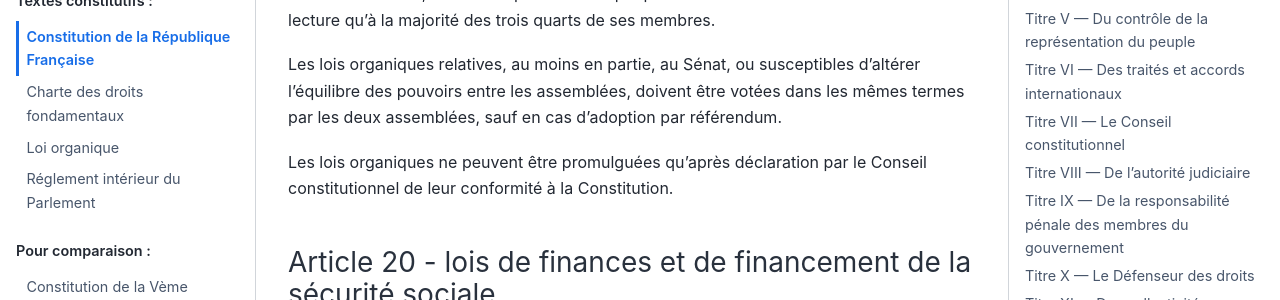
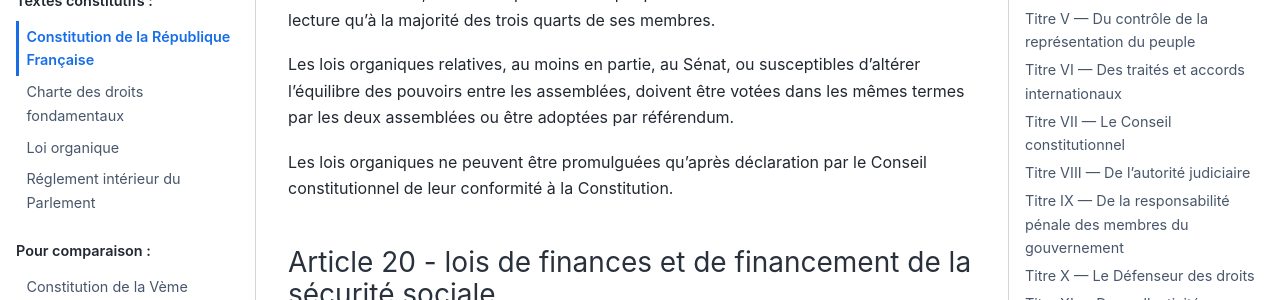
Before and after one commit to Gouvernathor/senna, a Sphinx documentation site: the page built from source/constitution.rst, in a window 1280 px wide and 900 px high, scrolled down 6049 px. Shown: the part 206-506 px from the top of the window. Built offline with Sphinx 7.4.7 and the Sphinx Book theme 1.1.4, drawn with Linux system fonts in a browser that asks for light colours.

```diff
--- a/source/constitution.rst
+++ b/source/constitution.rst
@@ -168,7 +168,7 @@
 
 La procédure des articles :artnumref:`réunion en Congrès`, :artnumref:`navette parlementaire et CMP` et :artnumref:`adoption par une seule assemblée` est applicable. Toutefois, faute d'accord entre les deux Assemblées, le texte ne peut être adopté par l'Assemblée nationale en dernière lecture qu'à la majorité des trois quarts de ses membres.
 
-Les lois organiques relatives, au moins en partie, au Sénat, ou susceptibles d'altérer l'équilibre des pouvoirs entre les assemblées, doivent être votées dans les mêmes termes par les deux assemblées, sauf en cas d'adoption par référendum.
+Les lois organiques relatives, au moins en partie, au Sénat, ou susceptibles d'altérer l'équilibre des pouvoirs entre les assemblées, doivent être votées dans les mêmes termes par les deux assemblées ou être adoptées par référendum.
 
 Les lois organiques ne peuvent être promulguées qu'après déclaration par le Conseil constitutionnel de leur conformité à la Constitution.
 
```
